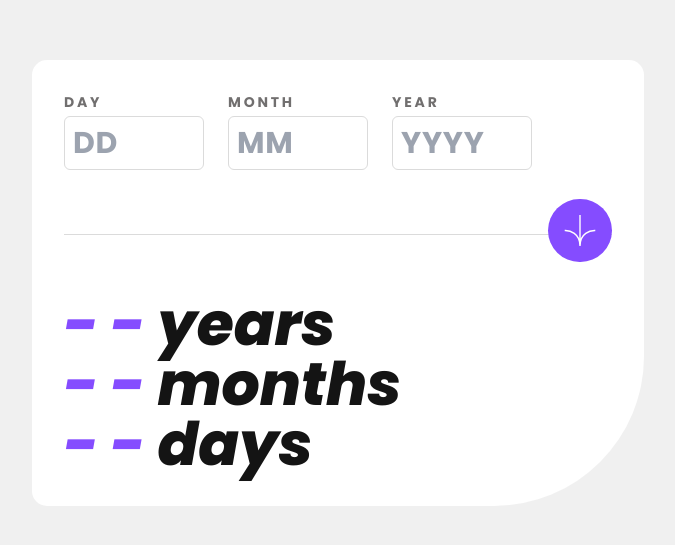
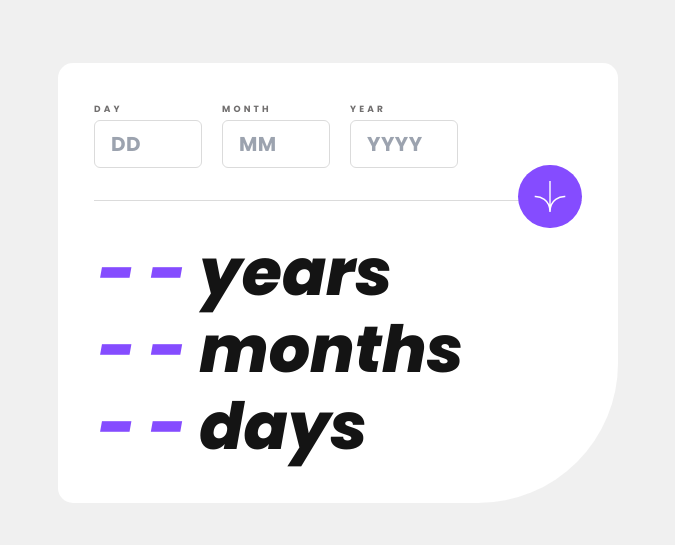
Before and after one commit to ippotheboxer/age-calculator-app, a React (Vite) app: page / in a window 1280 px wide. Shown: the part 117-662 px from the top of the page, without its empty margins (302-977 px from the left). Built offline with nearby package versions, Linux system fonts and the light colour scheme.

Commit message:
Improve desktop design

```diff
--- a/src/components/BirthForm.tsx
+++ b/src/components/BirthForm.tsx
@@ -26,9 +26,9 @@ const BirthForm: React.FC<BirthdateFormProps> = ({ onSubmit }) => {
     }
 
   return (
-    <form className='pb-8' onSubmit={(e) => handleSubmit(e)}>
-        <div className='flex flex-row pb-4 pr-16 mb-12'>
-            <div className='flex flex-col pr-6'>
+    <form onSubmit={(e) => handleSubmit(e)}>
+        <div className='flex flex-row pb-4 pr-16 mb-4 pt-1'>
+            <div className='flex flex-col pr-5'>
                 <label className='labelText' htmlFor='day'>Day</label>
                 <input
                 className='inputDesign'
@@ -40,7 +40,7 @@ const BirthForm: React.FC<BirthdateFormProps> = ({ onSubmit }) => {
                 name='day'/>
             </div>
 
-            <div className='flex flex-col pr-6'>
+            <div className='flex flex-col pr-5'>
                 <label className='labelText' htmlFor='month'>Month</label>
                 <input
                 className='inputDesign'
@@ -52,7 +52,7 @@ const BirthForm: React.FC<BirthdateFormProps> = ({ onSubmit }) => {
                 name='month'/>
             </div>
 
-            <div className='flex flex-col pr-4'>
+            <div className='flex flex-col pr-6'>
                 <label className='labelText' htmlFor='year'>Year</label>
                 <input
                 className='inputDesign'
--- a/src/components/CalculatedAge.tsx
+++ b/src/components/CalculatedAge.tsx
@@ -27,13 +27,11 @@ const CalculatedAge: React.FC<AgeDisplayProps> = ({ birthdate }) => {
     }})
 
 
-
   return (
-
-    <div className='flex flex-col'>
-        <p className='ageText'><span className='text-purple'>{years}</span> years</p>
-        <p className='ageText'><span className='text-purple'>{months}</span> months</p>
-        <p className='ageText'><span className='text-purple'>{days}</span> days</p>
+    <div className='flex flex-col pt-3 pl-1'>
+        <p className='ageText pb-3'><span className='text-purple'>{years}</span> years</p>
+        <p className='ageText pb-3'><span className='text-purple'>{months}</span> months</p>
+        <p className='ageText pb-2'><span className='text-purple'>{days}</span> days</p>
     </div>
   )
 }
--- a/src/components/MainContainer.tsx
+++ b/src/components/MainContainer.tsx
@@ -11,7 +11,7 @@ const MainContainer: React.FC = () => {
     setBirthdate(date); // Update the shared state
   };
   return (
-    <div className='flex flex-col bg-white p-8 mainContainer'>
+    <div className='flex flex-col bg-white p-9 mainContainer'>
         <BirthForm onSubmit={handleBirthdateSubmit}/>
         <CalculatedAge birthdate={birthdate}/>
     </div>
--- a/src/index.css
+++ b/src/index.css
@@ -7,8 +7,9 @@
     min-height: 100vh;
   }
   .mainContainer {
+    width: 560px;
     border-radius: 15px;
-    border-bottom-right-radius: 150px;
+    border-bottom-right-radius: 140px;
   }
   .poppins-regular-italic {
     font-family: "Poppins", serif;
@@ -26,18 +27,21 @@
     font-style: italic;
   }
   .labelText {
-    @apply poppins-bold uppercase text-smokeyGrey lg:text-sm text-xs pb-1;
-    letter-spacing: 0.2em
+    @apply poppins-bold uppercase text-smokeyGrey pb-1;
+    font-size: 9px;
+    letter-spacing: 0.35em
   }
   .inputDesign {
-    @apply border rounded-md border-lightGrey text-offBlack p-2 tracking-wide poppins-bold text-sm lg:text-3xl;
-    width: 140px;
+    @apply border rounded-md border-lightGrey text-offBlack p-2 pl-4 tracking-wide poppins-bold text-sm lg:text-xl;
+    width: 108px;
+    height: 48px;
   }
   .inputDesign:focus-visible {
     @apply focus-within:outline-purple;
   }
   .ageText {
-    @apply poppins-extrabold-italic text-offBlack text-4xl lg:text-6xl;
+    @apply poppins-extrabold-italic text-offBlack lg:text-6xl;
+    font-size: 65px;
   }
   @media (max-width: 600px) {
     .inputDesign {
```
